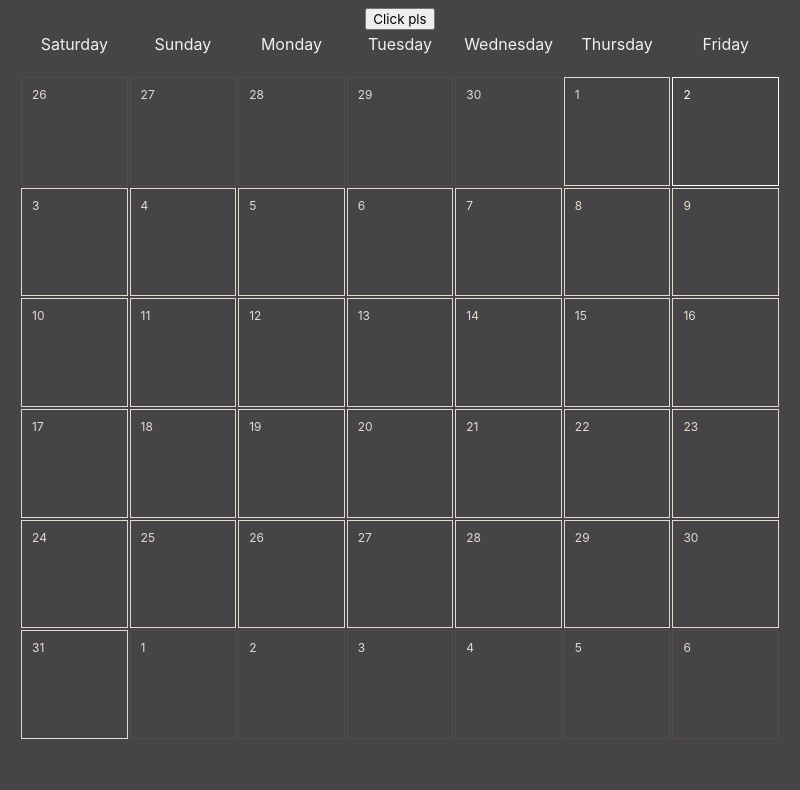
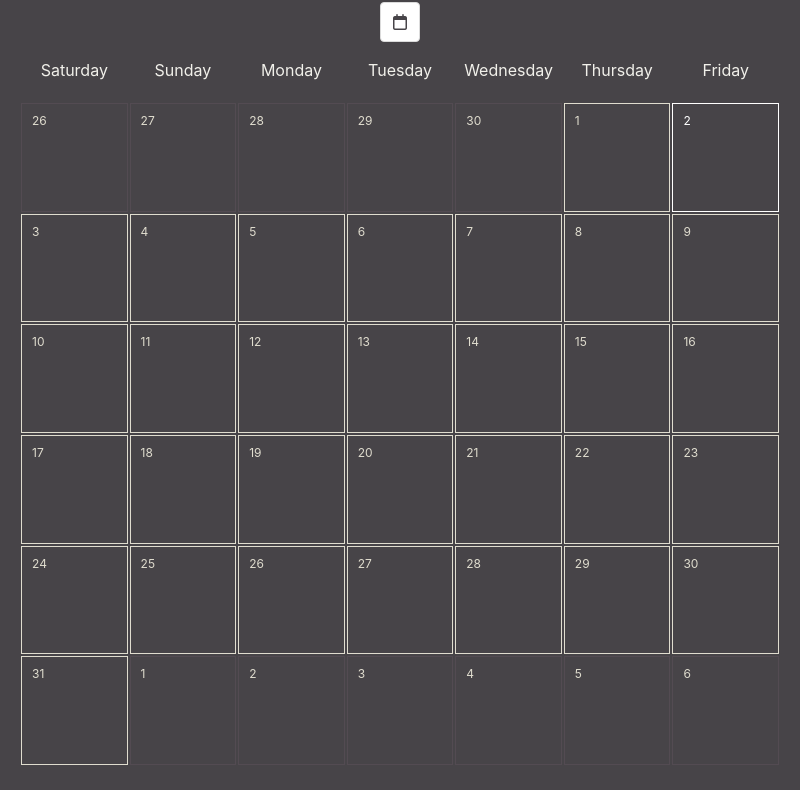
Before and after one commit to jwhitlow45/caltron, an Electron app: page src/index.html in a window 800 px wide. Shown: the part 66-856 px from the top of the page. Before the commit the page ends 830 px from the top, so only its background shows below. Drawn offline with nearby package versions, Linux system fonts and the light colour scheme.

Commit message:
feat:add styling for toggle button

```diff
--- a/src/css/nav-bar.css
+++ b/src/css/nav-bar.css
@@ -29,3 +29,16 @@
 #arrow:hover {
   cursor: pointer;
 }
+
+#view-toggle {
+  /* spacing */
+  margin: 1em;
+  margin-top: 0px;
+
+  /* colors */
+  color: var(--view-toggle-button-color);
+}
+
+#view-toggle-icon {
+  color: var(--view-toggle-icon-color);
+}
--- a/src/index.css
+++ b/src/index.css
@@ -10,7 +10,11 @@
 
   /* arrow colors */
   --arrow-button-color: #e0ddcf;
-  --arrow-button-click-color: #000000;
+  --arrow-button-click-color: black;
+
+  /* button colors */
+  --view-toggle-button-color: #e0ddcf;
+  --view-toggle-icon-color: #474448;
 
   /* font colors */
   --month-font-color: #f1f0ea;
--- a/src/index.html
+++ b/src/index.html
@@ -31,7 +31,10 @@
         ></span>
       </span>
       <br>
-      <button id = "view-toggle">Click pls</button>
+      <a id="view-toggle" class="button is-regular"
+        ><span class="icon"
+          ><i id="view-toggle-icon" class="far fa-calendar"></i></span
+      ></a>
     </div>
     <div id="calendar">
       <div id="weekday-header"></div>
```
